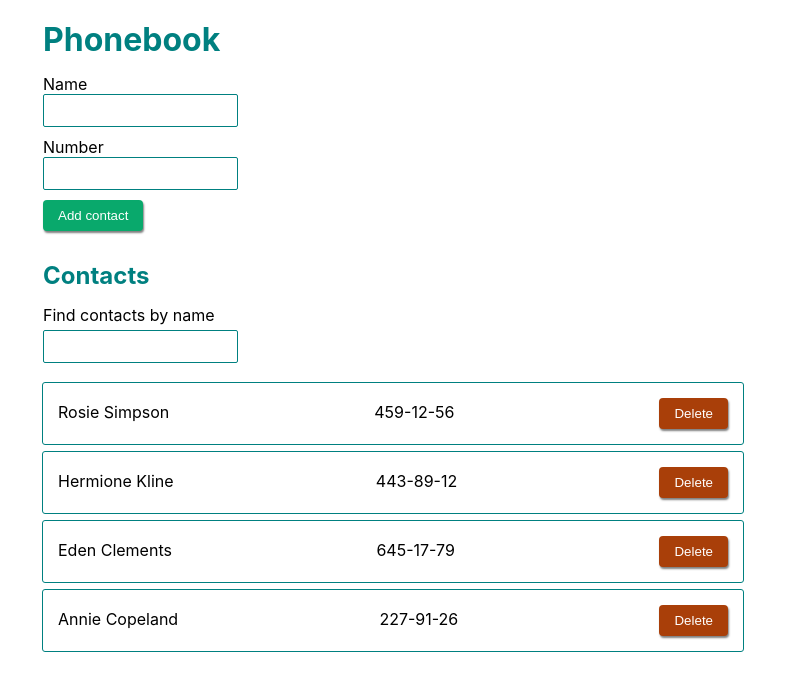
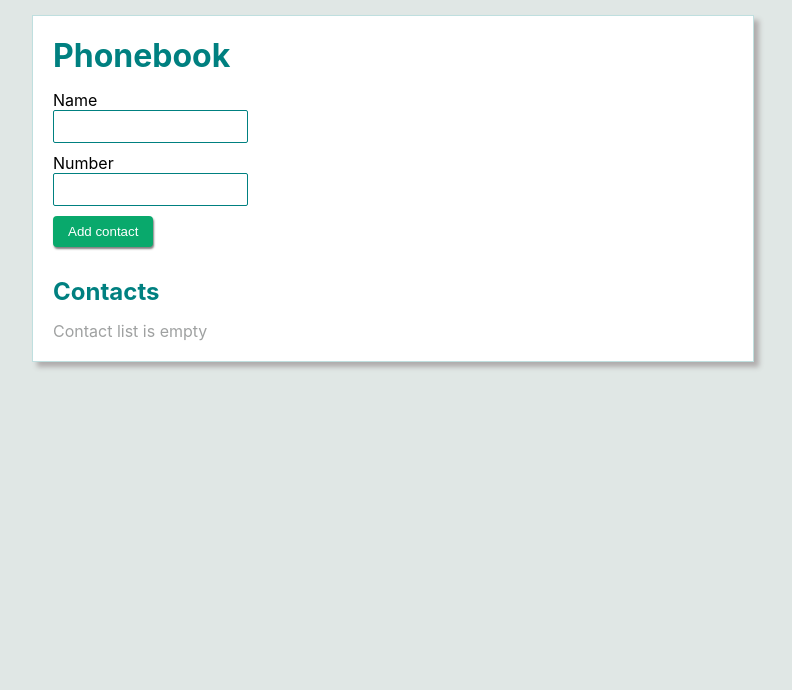
Before and after one commit to Zina88/goit-react-hw-03-phonebook, a React (Create React App) app: page / in a window 1280 px wide. Shown: the top 690 px of the page, without its empty margins (247-1039 px from the left). Built offline with nearby package versions, Linux system fonts and the light colour scheme; what notiflix would draw is missing.

Commit message:
local storage

```diff
--- a/src/components/App.jsx
+++ b/src/components/App.jsx
@@ -1,11 +1,11 @@
 import React, { Component } from 'react';
 import { nanoid } from 'nanoid';
 import { Report } from 'notiflix/build/notiflix-report-aio';
+import { Notify } from 'notiflix/build/notiflix-notify-aio';
 import ContactForm from './ContactForm';
 import ContactList from './ContactList';
 import Filter from './Filter';
 import css from './App.module.css';
-import initialcontacts from 'contacts.json';
 
 Report.init({
   width: '300px',
@@ -14,7 +14,7 @@ Report.init({
 
 class App extends Component {
   state = {
-    contacts: initialcontacts,
+    contacts: [],
     filter: '',
   };
 
@@ -47,8 +47,24 @@ class App extends Component {
     return contacts.filter(({ name }) => name.toLowerCase().includes(normalizedFilter));
   };
 
+  componentDidMount() {
+    const contacts = localStorage.getItem('contacts');
+    const parsedContacts = JSON.parse(contacts);
+
+    if (parsedContacts) {
+      this.setState({ contacts: parsedContacts });
+    }
+  }
+
+  componentDidUpdate(prevState) {
+    if (this.state.contacts !== prevState) {
+      localStorage.setItem('contacts', JSON.stringify(this.state.contacts));
+    }
+  }
+
   render() {
     const { filter } = this.state;
+    const length = this.state.contacts.length;
 
     return (
       <div className={css.container}>
@@ -56,8 +72,15 @@ class App extends Component {
         <ContactForm onSubmit={this.addContact} />
 
         <h2 className={css.title}>Contacts</h2>
-        <Filter value={filter} onChange={this.changeFilter} />
-        <ContactList contacts={this.getVisibleContact()} onDeleteContact={this.deleteContact} />
+
+        {length > 0 ? (
+          <div>
+            <Filter value={filter} onChange={this.changeFilter} />
+            <ContactList contacts={this.getVisibleContact()} onDeleteContact={this.deleteContact} />
+          </div>
+        ) : (
+          <p className={css.isEmpty}>Contact list is empty</p>
+        )}
       </div>
     );
   }
--- a/src/components/App.module.css
+++ b/src/components/App.module.css
@@ -1,10 +1,29 @@
 .container {
   padding: 20px;
-  width: 700px;
+  width: 320px;
   margin: 0 auto;
+  box-shadow: 5px 5px 5px rgb(176, 173, 173);
+  border: 1px solid rgba(0, 128, 128, 0.25);
+  background-color: #fff;
+}
+
+@media screen and (min-width: 768px) {
+  .container {
+    width: 680px;
+  }
+}
+
+@media screen and (min-width: 1440px) {
+  .container {
+    width: 1350px;
+  }
 }
 
 .title {
   margin-bottom: 15px;
   color: teal;
 }
+
+.isEmpty {
+  color: rgb(159, 161, 161);
+}
--- a/src/contacts.json
+++ /dev/null
@@ -1,6 +0,0 @@
-[
-  { "id": "id-1", "name": "Rosie Simpson", "number": "459-12-56" },
-  { "id": "id-2", "name": "Hermione Kline", "number": "443-89-12" },
-  { "id": "id-3", "name": "Eden Clements", "number": "645-17-79" },
-  { "id": "id-4", "name": "Annie Copeland", "number": "227-91-26" }
-]
--- a/src/index.css
+++ b/src/index.css
@@ -1,9 +1,10 @@
 body {
-  margin: 0;
+  margin: 15px;
   font-family: -apple-system, BlinkMacSystemFont, 'Segoe UI', 'Roboto', 'Oxygen', 'Ubuntu',
     'Cantarell', 'Fira Sans', 'Droid Sans', 'Helvetica Neue', sans-serif;
   -webkit-font-smoothing: antialiased;
   -moz-osx-font-smoothing: grayscale;
+  background-color: rgba(214, 224, 221, 0.747);
 }
 
 code {
```
Also changed, not shown: 1 other file (tests, documents, lock files or other folders).
